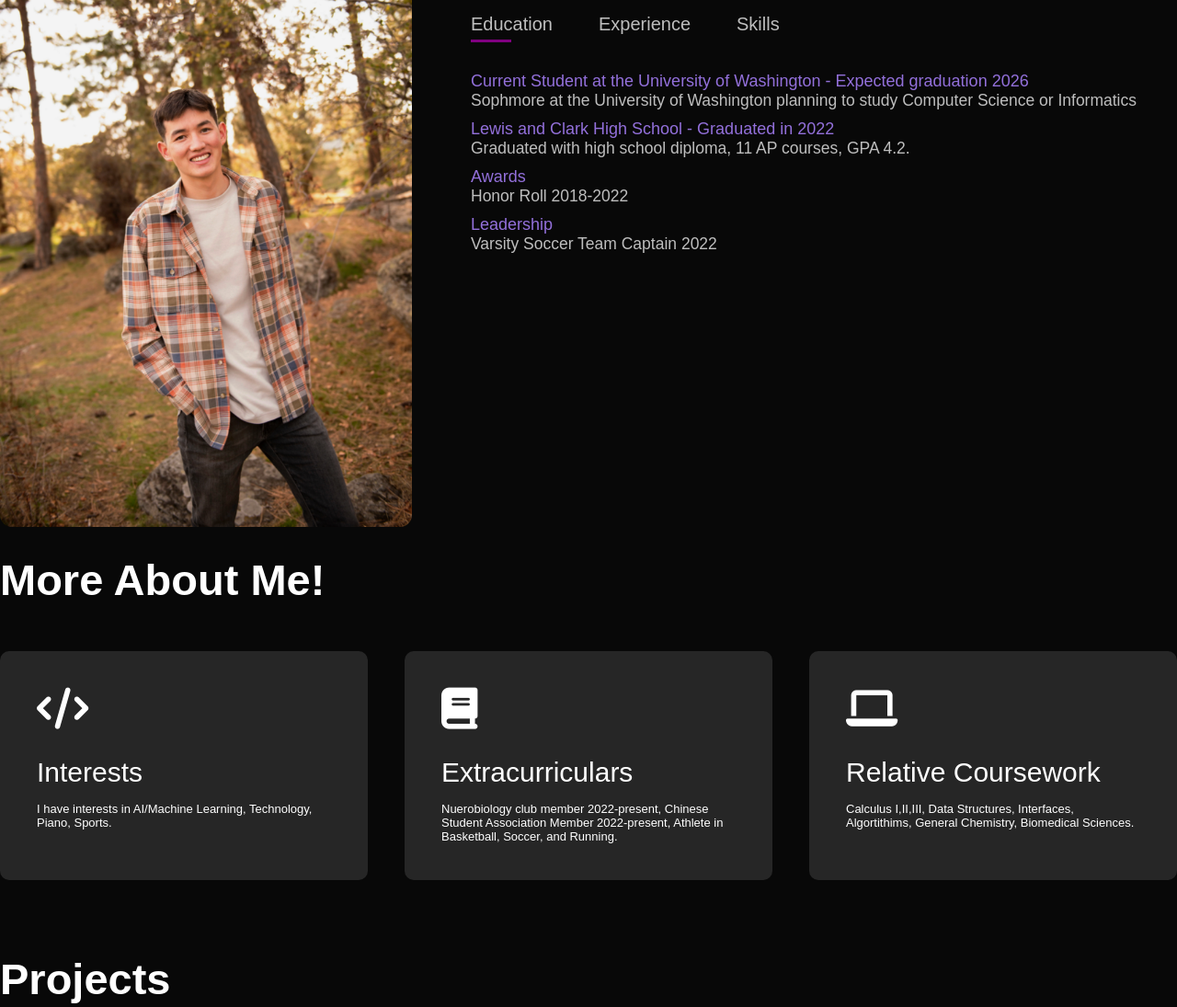
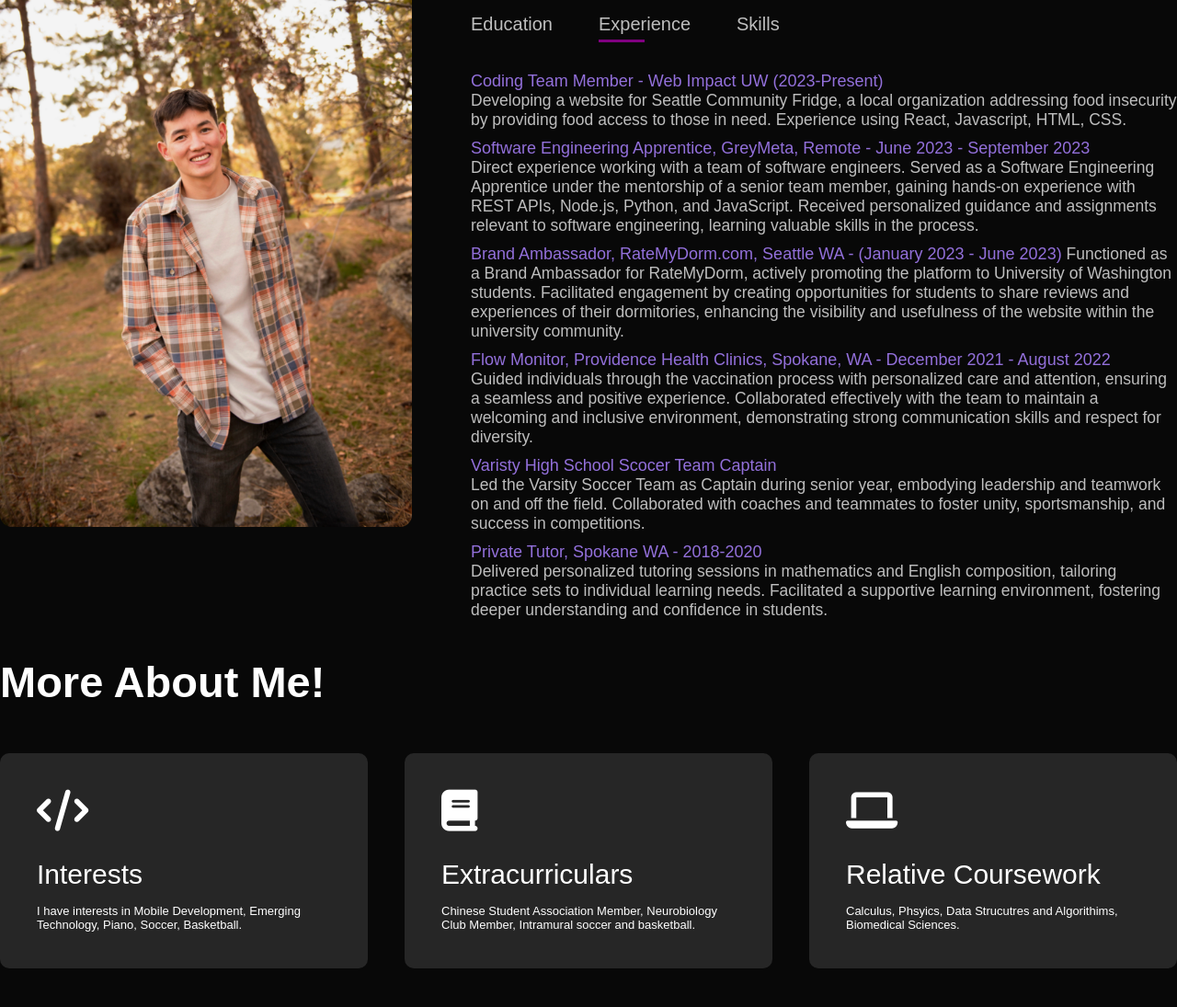
Before and after one commit to gardnas/sweb, a plain HTML site: page index.html in a window 1280 px wide. Shown: the part 920-2015 px from the top of the page at 92% size. Drawn offline with Linux system fonts and the light colour scheme.

Commit message:
Update index.html

```diff
--- a/index.html
+++ b/index.html
@@ -43,38 +43,47 @@
                 </p>
 
                 <div class="tab-titles">
-                    <p class = "tab-links active-link" onclick="opentab('education')">Education</p>
-                    <p class = "tab-links" onclick="opentab('experience')">Experience</p>
+                    <p class = "tab-links" onclick="opentab('education')">Education</p>
+                    <p class = "tab-links active-link" onclick="opentab('experience')">Experience</p>
                     <p class = "tab-links" onclick="opentab('skills')">Skills</p>
                 </div>
                 <div class="tab-contents" id = "skills">
                     <ul>
 
-                        <li><span>Techincal Skills</span><br>Proficient: Java, Python, CSS, HTML <br> Familiar: Swift, JavaScript, React, Node.js, REST API's</li>
+                        <li><span>Techincal Skills</span><br>JavaScript, React, React Native, Python, CSS, HTML, Swift, REST API's</li>
                         <li><span>Lab Skills</span><br>Experience with Gel Electrophoresis, CRISPR, Bacteria Culturing, Micropipetting</li>
                         <li><span>Languages</span><br>Native English, Intermediate Spanish, Beginner Chinese/Mandarin</li>
+                        <li><span>Leadership</span><br>Varsity High School Soccer Team Captain</li>
                     </ul>
                 </div>
-                <div class="tab-contents" id = "experience">
+                <div class="tab-contents active-tab" id = "experience">
                     <ul>
-                        <li><span>Software Engineering Intern, GreyMeta, Remote  - June 2023 - September 2023</span><br>Direct experience working with a team of software engineers.
-                        Experience with REST API's, Node.js, Javascript. Implemented OpenAI API's into an audio input responsive chatbot. </li>
-                         <li><span>Brand Ambassador, RateMyDorm.com, Seattle WA - November 2022- February2023</span> <br> Brand ambassador for the website ratemydorm.com. Brought attention to and
-                            provided opportunites for students at UW to write reviews on their dorms.</li>
-                        <li><span>Flow Monitor, Providence Health Clinics, Spokane, WA -  December 2021 - August 2022</span> <br> Monitored the flow of patients through the process of being vaccinated
-                            for COVID-19. Answered questions they may have had regarding the process. </li>
-                        <li><span>Varisty Scocer Team Captain</span><br>Varisty soccer team captain during my senior year of high school.</li>
-                        <li><span>Private Tutor, Spokane WA - 2018-2020</span><br>Weekly tutor for elementary age students for their math homework.</li>
+                        <li><span>Coding Team Member - Web Impact UW (2023-Present)</span> <br>Developing a website for Seattle Community Fridge, a local organization addressing food
+                            insecurity by providing food access to those in need. Experience using React, Javascript, HTML, CSS. </li>
+
+                        <li><span>Software Engineering Apprentice, GreyMeta, Remote  - June 2023 - September 2023</span><br>Direct experience working with a team of software engineers.
+                            Served as a Software Engineering Apprentice under the mentorship of a senior team member, gaining hands-on experience with REST APIs, Node.js, Python, and JavaScript.
+                            Received personalized guidance and assignments relevant to software engineering,  learning valuable skills in the process. </li>
+                         <li><span>Brand Ambassador, RateMyDorm.com, Seattle WA - (January 2023 - June 2023)</span> Functioned as a Brand Ambassador for RateMyDorm, actively promoting the platform to University of Washington students.
+                            Facilitated engagement by creating opportunities for students to share reviews
+                            and experiences of their dormitories, enhancing the visibility and usefulness of the website within the university community.</li>
+                        <li><span>Flow Monitor, Providence Health Clinics, Spokane, WA -  December 2021 - August 2022</span> <br> Guided individuals through the vaccination process with personalized care and attention,
+                            ensuring a seamless and positive experience. Collaborated effectively with the team to maintain a welcoming and inclusive environment, demonstrating strong communication skills and respect for diversity. </li>
+                        <li><span>Varisty High School Scocer Team Captain</span><br>Led the Varsity Soccer Team as Captain during senior year, embodying leadership and teamwork on and off the field. Collaborated
+                            with coaches and teammates to foster unity, sportsmanship, and success in competitions.</li>
+                        <li><span>Private Tutor, Spokane WA - 2018-2020</span><br>Delivered personalized tutoring sessions in mathematics and English composition, tailoring practice sets to individual learning needs.
+                            Facilitated a supportive learning environment, fostering deeper understanding and confidence in students.</li>
 
 
                     </ul>
                 </div>
-                <div class="tab-contents active-tab" id = "education">
+                <div class="tab-contents" id = "education">
                     <ul>
-                        <li><span>Current Student at the University of Washington - Expected graduation 2026</span><br>Sophmore at the University of Washington planning to study Computer Science or Informatics</li>
-                        <li><span>Lewis and Clark High School - Graduated in 2022</span><br>Graduated with high school diploma, 11 AP courses, GPA 4.2.</li>
-                        <li><span>Awards</span><br>Honor Roll 2018-2022 </li>
-                        <li><span>Leadership</span><br>Varsity Soccer Team Captain 2022</li>
+                        <li><span>University of Washington - Expected graduation 2026</span><br>Current sophmore at the University of Washington
+                            intending to major in to study Computer Science or Informatics</li>
+                        <li><span>Lewis and Clark High School - (2018- 202)</span><br>11 AP courses.</li>
+                        <!-- <li><span>Awards</span><br>Honor Roll 2018-2022 </li> -->
+                        <!-- <li><span>Leadership</span><br>Varsity High School Soccer Team Captain</li> -->
 
                     </ul>
                 </div>
@@ -91,14 +100,13 @@
             <div>
                 <i class="fa-solid fa-code"></i>
                 <h2>Interests</h2>
-                <p>I have interests in AI/Machine Learning, Technology, Piano, Sports.</p>
+                <p>I have interests in Mobile Development, Emerging Technology, Piano, Soccer, Basketball.</p>
                     <!-- <a href="#">Learn more</a> -->
             </div>
             <div>
                 <i class="fa-solid fa-book"></i>
                 <h2>Extracurriculars</h2>
-                <p>Nuerobiology club member 2022-present, Chinese Student Association Member 2022-present,
-                    Athlete in Basketball, Soccer, and Running.
+                <p>Chinese Student Association Member, Neurobiology Club Member, Intramural soccer and basketball.
                 </p>
                     <!-- <a href="#">Learn more</a> -->
             </div>
@@ -106,7 +114,7 @@
                 <!-- i class is for the icons, go to fontawesome for icons -->
                 <i class="fa-solid fa-laptop"></i>
                 <h2>Relative Coursework</h2>
-                <p>Calculus I,II,III, Data Structures, Interfaces, Algortithims, General Chemistry, Biomedical Sciences. </p>
+                <p>Calculus, Phsyics, Data Strucutres and Algorithims, Biomedical Sciences. </p>
                     <!-- <a href="#">Learn more</a> -->
             </div>
         </div>
@@ -130,16 +138,15 @@
                 <img src="pictures/">
                 <div class="layer">
                     <h3>Weather App</h3>
-                    <p>This app provides real time weather information form lcoation search.</p>
+                    <p>Developed a full stack weather application where the user can search by location and they are provided with temperature, conditions, and humidity for that location. Used Javascript, CSS, HTML for development.</p>
                     <a href="#"><i class="fa-solid fa-arrow-up-right-from-square"></i></a>
                 </div>
             </div>
             <div class="work">
                 <img src="pictures/">
                 <div class="layer">
-                    <h3>Whisper AI Transcriber and Translator </h3>
-                    <p>This project uses an API key generated from openai to transcribe and translate audio files. Working
-                        to integrate it into an applcation, but just now runs through the terminal. </p>
+                    <h3>Personal Chatbot</h3>
+                    <p>Using OpenAI’s API, developed a personal chatbot which takes voice input from the user and response accordingly. Used Python for development. </p>
                     <a href="#"><i class="fa-solid fa-arrow-up-right-from-square"></i></a>
                 </div>
             </div>
@@ -178,7 +185,7 @@
                 </div>
             </div> -->
         </div>
-        <a href="#" class = "btn"> See more</a>
+        <!-- <a href="#" class = "btn"> See more</a> -->
     </div>
 </div>
 <!-- End of added portion  -->
@@ -190,15 +197,16 @@
             <div class="contact-left">
                 <h1 class = "sub-title">Contact Me</h1>
                 <p> <a href="https://gmail.com"><i class="fa-solid fa-paper-plane"></i></a> Email: sdgard863@gmail.com</p>
-                <p> Other socials:</p>
+                <!-- <p> Other socials:</p>
                 <div class="social-icons">
                     <a href="https://www.linkedin.com/in/spencer-gardner-636b4722b/"><i class="fab fa-linkedin"></i></a>
                     <a href="https://www.instagram.com"><i class="fab fa-instagram"></i></a>
-                    <!-- <a href=""><i class="fab fa-instagram"></i></a>
+                 <a href=""><i class="fab fa-instagram"></i></a>
                     <a href=""><i class="fab fa-instagram"></i></a> -->
 
                 </div>
-                <a href="pictures/Spencer.resume.pdf" download class = "btn btn2" >Download Resume</a>
+                <!-- Unavailbe resume -->
+                <!-- <a href="" download class = "btn btn2" >Download Resume</a> -->
             </div>
             <!-- Because I need to setup the messaging system and the thing isn't wokring -->
             <!-- <div class="contact-right">
@@ -212,7 +220,7 @@
         </div>
     </div>
     <div class="copyright">
-        <p>Copyright: Created by Spencer Gardner.</p>
+        <!-- <p>Copyright: Created by Spencer Gardner.</p> -->
     </div>
 </div>
 
```
